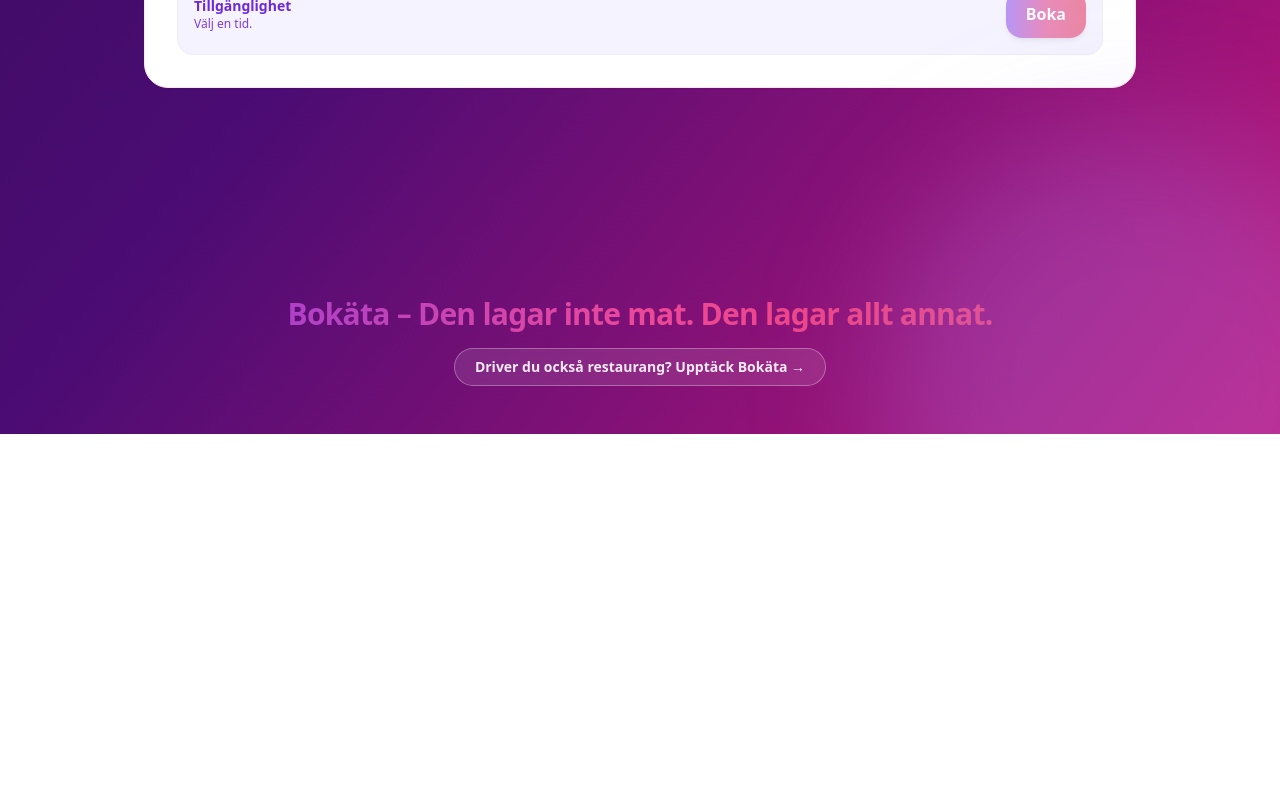
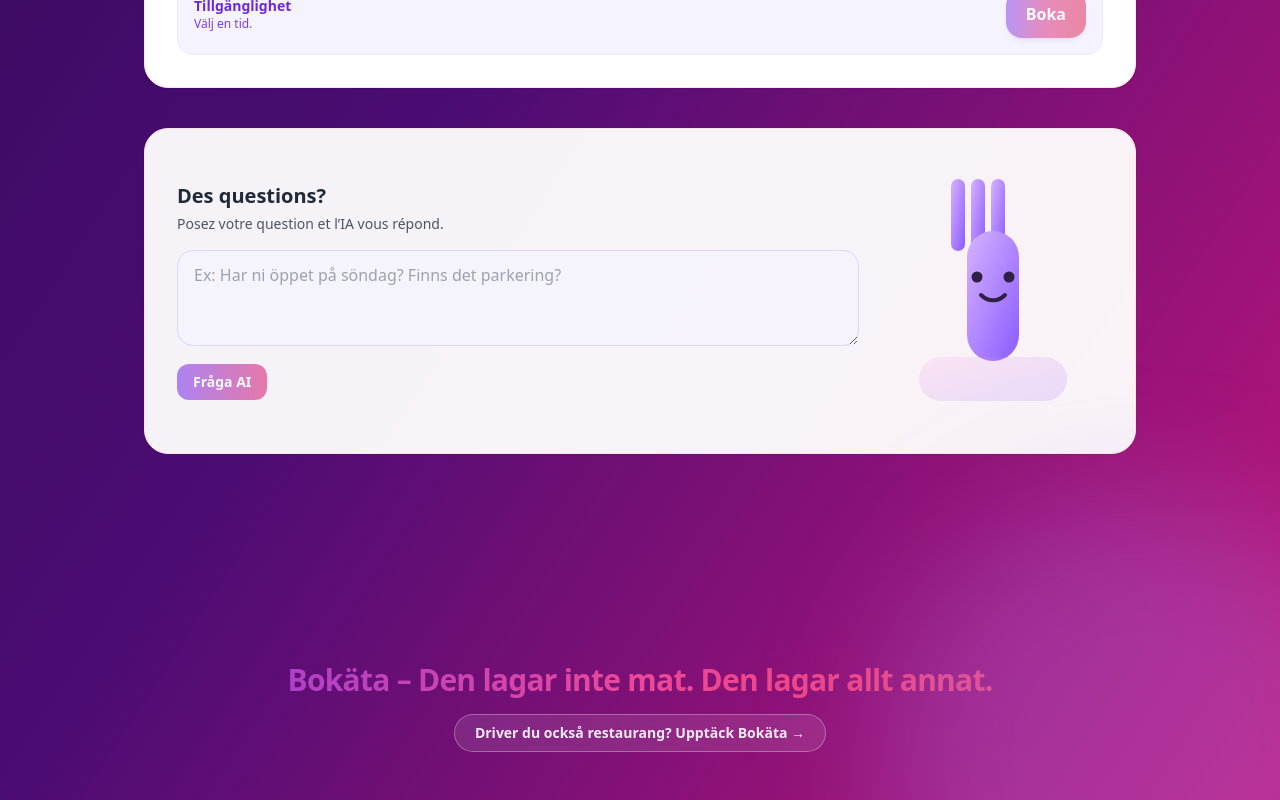
Before and after one commit to zebastianbt-ui/Derni-re-version-Bokata, a React (Vite) app: page /booking in a window 1280 px wide. Shown: the part 1159-1959 px from the top of the page. Before the commit the page ends 1593 px from the top, so only its background shows below. Built offline with nearby package versions, Linux system fonts and the light colour scheme; no server answers.

Commit message:
Update booking UX and dashboard branding

```diff
--- a/src/pages/BookingPage.tsx
+++ b/src/pages/BookingPage.tsx
@@ -40,6 +40,26 @@ type BookingPublicSettings = {
   notify_email?: string | null;
   notify_enabled?: boolean | null;
   require_manual_confirmation?: boolean | null;
+};
+
+const DEFAULT_HOURS: BookingPublicSettings["hours"] = {
+  normal: {
+    måndag: { closed: false, open: "11:00", close: "21:00" },
+    tisdag: { closed: false, open: "11:00", close: "21:00" },
+    onsdag: { closed: false, open: "11:00", close: "21:00" },
+    torsdag: { closed: false, open: "11:00", close: "21:00" },
+    fredag: { closed: false, open: "11:00", close: "21:00" },
+    lördag: { closed: false, open: "11:00", close: "21:00" },
+    söndag: { closed: false, open: "11:00", close: "21:00" },
+  },
+  special: [],
+};
+
+const DEFAULT_SEATING: BookingPublicSettings["seating"] = {
+  maxGuests: 60,
+  maxGuestsPerReservation: 8,
+  groupThreshold: 6,
+  maxBookingDurationMin: 90,
 };
 
 function loadReservations(): Reservation[] {
@@ -121,6 +141,9 @@ export default function BookingPage() {
   const [submitting, setSubmitting] = useState(false);
   const formRef = useRef<HTMLFormElement | null>(null);
   const [publicSettings, setPublicSettings] = useState<BookingPublicSettings | null>(null);
+  const [qaQuestion, setQaQuestion] = useState("");
+  const [qaAnswer, setQaAnswer] = useState<string | null>(null);
+  const [qaLoading, setQaLoading] = useState(false);
 
   useEffect(() => {
     const load = async () => {
@@ -135,22 +158,23 @@ export default function BookingPage() {
     load();
   }, [restaurantSlug]);
 
+  const effectiveSettings = publicSettings ?? { public_id: restaurantSlug, hours: DEFAULT_HOURS, seating: DEFAULT_SEATING };
+  const settingsMissing = !publicSettings && restaurantSlug !== "demo";
+
   const isClosedDate = (iso: string) => {
-    if (!publicSettings) return false;
-    const special = publicSettings.hours.special.find((s) => s.date === iso);
+    const special = effectiveSettings.hours.special.find((s) => s.date === iso);
     if (special) return special.closed;
     const day = toDayName(iso);
     if (!day) return false;
-    return publicSettings.hours.normal[day]?.closed ?? false;
+    return effectiveSettings.hours.normal[day]?.closed ?? false;
   };
 
   const dayHours = (iso: string) => {
-    if (!publicSettings) return null;
-    const special = publicSettings.hours.special.find((s) => s.date === iso);
+    const special = effectiveSettings.hours.special.find((s) => s.date === iso);
     if (special) return special.closed ? null : { open: special.open, close: special.close };
     const day = toDayName(iso);
     if (!day) return null;
-    const d = publicSettings.hours.normal[day];
+    const d = effectiveSettings.hours.normal[day];
     return d && !d.closed ? { open: d.open, close: d.close } : null;
   };
 
@@ -158,12 +182,12 @@ export default function BookingPage() {
     const h = dayHours(date);
     if (!h) return [];
     return genTimeSlots(h.open, h.close, 30);
-  }, [date, publicSettings]);
+  }, [date, effectiveSettings]);
 
   const avail = useMemo(() => {
     if (isClosedDate(date)) return { capacity: 0, booked: 0, available: 0, canFit: false };
     return mockAvailability(date, time, guests);
-  }, [date, time, guests, publicSettings]);
+  }, [date, time, guests, effectiveSettings]);
   const formReady = Boolean(date && time && guests && name && email);
   const [viewMonth, setViewMonth] = useState(() => Number(date.split("-")[1]) - 1);
   const [viewYear, setViewYear] = useState(() => Number(date.split("-")[0]));
@@ -231,6 +255,36 @@ export default function BookingPage() {
     }
   }
 
+  const askAi = async () => {
+    const text = qaQuestion.trim();
+    if (!text) return;
+    setQaLoading(true);
+    setQaAnswer(null);
+    try {
+      const r = await fetch("/api/ai", {
+        method: "POST",
+        headers: { "Content-Type": "application/json" },
+        body: JSON.stringify({
+          message: text,
+          knowledge: "",
+          context: {
+            baseDate: date,
+            nowTime: `${new Date().getHours().toString().padStart(2, "0")}:${new Date().getMinutes().toString().padStart(2, "0")}`,
+            seating: effectiveSettings.seating,
+            hours: effectiveSettings.hours,
+          },
+        }),
+      });
+      const data = await r.json();
+      if (!r.ok) throw new Error(data?.error || "Kunde inte hämta svar.");
+      setQaAnswer(data.reply || "Inget svar.");
+    } catch (err) {
+      setQaAnswer(err instanceof Error ? err.message : "Kunde inte hämta svar.");
+    } finally {
+      setQaLoading(false);
+    }
+  };
+
   return (
     <div className="min-h-screen relative overflow-hidden bg-gradient-to-br from-[#2b0a4f] via-[#4b0c73] to-[#c0167a] text-gray-800">
       <div className="pointer-events-none absolute -top-40 -left-40 h-[34rem] w-[34rem] rounded-full bg-fuchsia-400/25 blur-3xl" />
@@ -247,9 +301,6 @@ export default function BookingPage() {
               <div className="text-sm text-white/70">{restaurantSlug}</div>
             </div>
           </div>
-          <a href="#booking" className="text-sm font-medium text-white/80 hover:text-white">
-            Till bokningen
-          </a>
         </div>
       </header>
 
@@ -356,7 +407,11 @@ export default function BookingPage() {
                         })}
                       </div>
 
-                      <div className="mt-6 text-xs text-gray-500">Demoöversikt. Den verkliga kapaciteten kopplas till Dashboard.</div>
+                      <div className="mt-6 text-xs text-gray-500">
+                        {settingsMissing
+                          ? "Tiderna är inte konfigurerade än. Välj ändå en tid så uppdateras när restaurangen sparat sina tider."
+                          : "Demoöversikt. Den verkliga kapaciteten kopplas till Dashboard."}
+                      </div>
                     </div>
                   </div>
                 </div>
@@ -532,6 +587,37 @@ export default function BookingPage() {
             </div>
           </section>
         )}
+
+        <section className="mt-10">
+          <div className="rounded-3xl bg-white/95 border border-rose-100 shadow-sm p-6 md:p-8 grid grid-cols-1 md:grid-cols-[1fr_220px] gap-6 items-center">
+            <div>
+              <h2 className="text-xl font-bold text-gray-800">Des questions?</h2>
+              <p className="text-sm text-gray-600 mt-1">Posez votre question et l’IA vous répond.</p>
+              <div className="mt-4 space-y-3">
+                <textarea
+                  value={qaQuestion}
+                  onChange={(e) => setQaQuestion(e.target.value)}
+                  placeholder="Ex: Har ni öppet på söndag? Finns det parkering?"
+                  className="w-full min-h-[96px] rounded-2xl border border-violet-200 bg-violet-50/60 px-4 py-3 focus:border-violet-400 focus:ring-violet-400"
+                />
+                <div className="flex flex-wrap items-center gap-3">
+                  <button
+                    type="button"
+                    onClick={askAi}
+                    disabled={qaLoading || !qaQuestion.trim()}
+                    className="rounded-xl bg-gradient-to-r from-violet-600 to-pink-600 text-white px-4 py-2 text-sm font-semibold disabled:opacity-60"
+                  >
+                    {qaLoading ? "Svarar..." : "Fråga AI"}
+                  </button>
+                  {qaAnswer && <div className="text-sm text-gray-700">{qaAnswer}</div>}
+                </div>
+              </div>
+            </div>
+            <div className="justify-self-center">
+              <ForkMascot />
+            </div>
+          </div>
+        </section>
       </main>
 
       {!created && (
@@ -589,6 +675,31 @@ function ForkLogo() {
   );
 }
 
+function ForkMascot() {
+  return (
+    <svg width="200" height="260" viewBox="0 0 200 260" fill="none" xmlns="http://www.w3.org/2000/svg">
+      <defs>
+        <linearGradient id="forkBody" x1="0" y1="0" x2="1" y2="1">
+          <stop offset="0" stopColor="#d7b3ff" />
+          <stop offset="1" stopColor="#8a5bff" />
+        </linearGradient>
+        <linearGradient id="forkGlow" x1="0" y1="0" x2="1" y2="1">
+          <stop offset="0" stopColor="#ff9bdc" />
+          <stop offset="1" stopColor="#9b6bff" />
+        </linearGradient>
+      </defs>
+      <rect x="58" y="18" width="14" height="72" rx="7" fill="url(#forkBody)" />
+      <rect x="78" y="18" width="14" height="72" rx="7" fill="url(#forkBody)" />
+      <rect x="98" y="18" width="14" height="72" rx="7" fill="url(#forkBody)" />
+      <rect x="74" y="70" width="52" height="130" rx="26" fill="url(#forkBody)" />
+      <circle cx="84" cy="116" r="5.5" fill="#2f2145" />
+      <circle cx="116" cy="116" r="5.5" fill="#2f2145" />
+      <path d="M88 134C95 141 105 141 112 134" stroke="#2f2145" strokeWidth="4" strokeLinecap="round" />
+      <rect x="26" y="196" width="148" height="44" rx="22" fill="url(#forkGlow)" opacity="0.18" />
+    </svg>
+  );
+}
+
 // --- Testhelpers (manuella, kör i konsolen om du vill) ---
 export function __test__idUniqueness(n = 200) {
   const s = new Set<string>();
--- a/src/pages/DashboardPage.tsx
+++ b/src/pages/DashboardPage.tsx
@@ -658,7 +658,17 @@ export default function ReservationDashboard() {
     return () => {
       if (bookingSaveTimer.current) window.clearTimeout(bookingSaveTimer.current);
     };
-  }, [config.hours, config.seating, config.escalation.maxGuestsPerReservation, restaurantId, settingsReady]);
+  }, [
+    config.hours,
+    config.seating,
+    config.escalation.maxGuestsPerReservation,
+    config.info.email,
+    config.notifications.to,
+    config.notifications.notifyOnNewBooking,
+    config.notifications.requireManualConfirmation,
+    restaurantId,
+    settingsReady,
+  ]);
 
   useEffect(() => {
     if (!session?.user?.id) return;
@@ -1445,6 +1455,9 @@ export default function ReservationDashboard() {
     <div className="min-h-screen bg-pink-50 p-6">
       <header className="-mx-1 mb-8 rounded-2xl bg-gradient-to-br from-[#180033] via-[#2a0146] to-[#3b024f] px-6 py-10 text-white shadow-lg">
         <div className="max-w-6xl mx-auto text-center">
+          <div className="flex justify-center mb-4">
+            <ForkMascot className="h-16 w-16 md:h-20 md:w-20" />
+          </div>
           <h1 className="text-4xl md:text-6xl font-black tracking-tight">Dashboard</h1>
           <p className="mt-3 text-lg md:text-xl text-white/80 max-w-2xl mx-auto">Övervaka bokningar, gäster och AI-svar i realtid.</p>
           <div className="mt-6 flex flex-wrap gap-3 justify-center">
@@ -2637,7 +2650,7 @@ export default function ReservationDashboard() {
         </Drawer>
       )}
 
-      <footer className="mt-12 text-center text-sm text-gray-400">© {new Date().getFullYear()} Bokäta</footer>
+      <footer className="mt-12 text-center text-sm text-gray-400">© 2026 Bokäta. Stockholm, Sweden. All rights reserved.</footer>
     </div>
   );
 }
@@ -2649,6 +2662,31 @@ function Stat({ label, value, sub }: { label: string; value: string; sub?: strin
       <h2 className="text-xl font-bold text-gray-800">{value}</h2>
       {sub ? <p className="text-xs text-gray-500 mt-1">{sub}</p> : null}
     </div>
+  );
+}
+
+function ForkMascot({ className }: { className?: string }) {
+  return (
+    <svg className={className} viewBox="0 0 200 260" fill="none" xmlns="http://www.w3.org/2000/svg">
+      <defs>
+        <linearGradient id="forkBodyDash" x1="0" y1="0" x2="1" y2="1">
+          <stop offset="0" stopColor="#d7b3ff" />
+          <stop offset="1" stopColor="#8a5bff" />
+        </linearGradient>
+        <linearGradient id="forkGlowDash" x1="0" y1="0" x2="1" y2="1">
+          <stop offset="0" stopColor="#ff9bdc" />
+          <stop offset="1" stopColor="#9b6bff" />
+        </linearGradient>
+      </defs>
+      <rect x="58" y="18" width="14" height="72" rx="7" fill="url(#forkBodyDash)" />
+      <rect x="78" y="18" width="14" height="72" rx="7" fill="url(#forkBodyDash)" />
+      <rect x="98" y="18" width="14" height="72" rx="7" fill="url(#forkBodyDash)" />
+      <rect x="74" y="70" width="52" height="130" rx="26" fill="url(#forkBodyDash)" />
+      <circle cx="84" cy="116" r="5.5" fill="#2f2145" />
+      <circle cx="116" cy="116" r="5.5" fill="#2f2145" />
+      <path d="M88 134C95 141 105 141 112 134" stroke="#2f2145" strokeWidth="4" strokeLinecap="round" />
+      <rect x="26" y="196" width="148" height="44" rx="22" fill="url(#forkGlowDash)" opacity="0.18" />
+    </svg>
   );
 }
 
```
